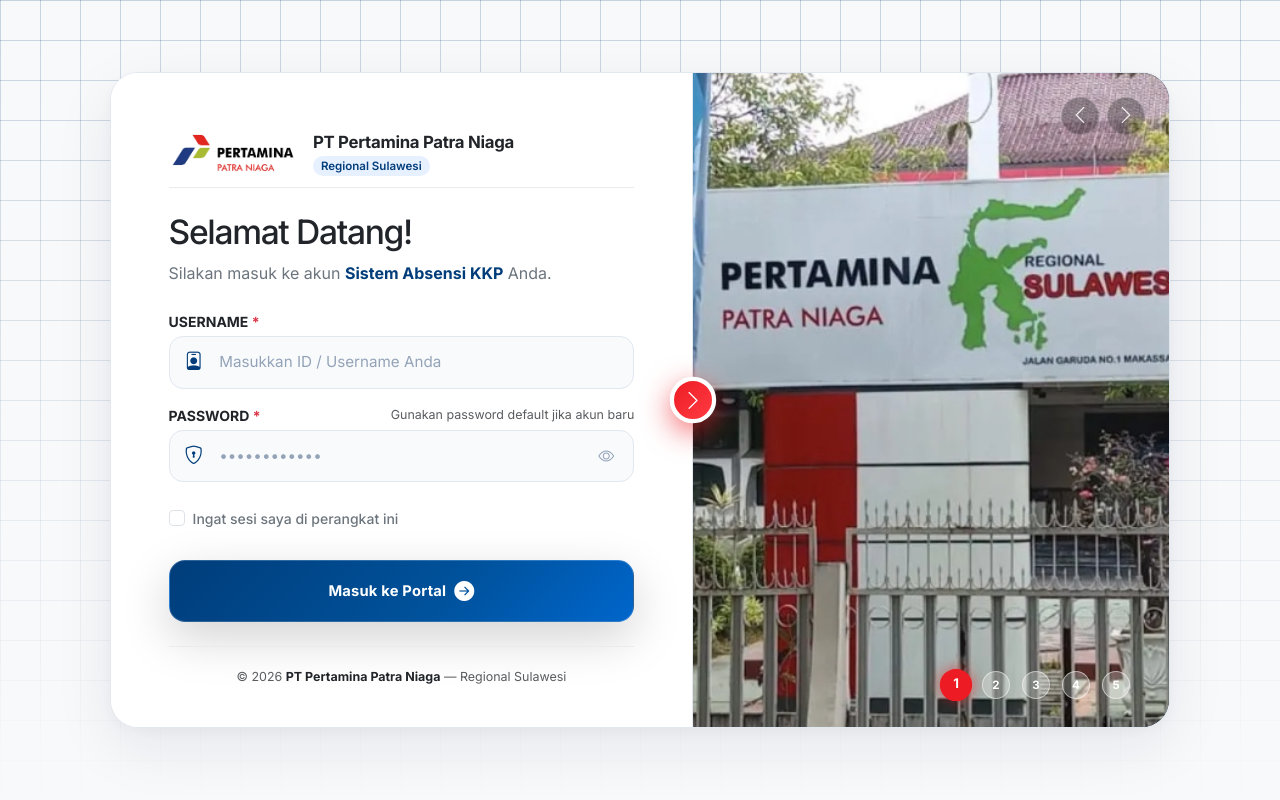
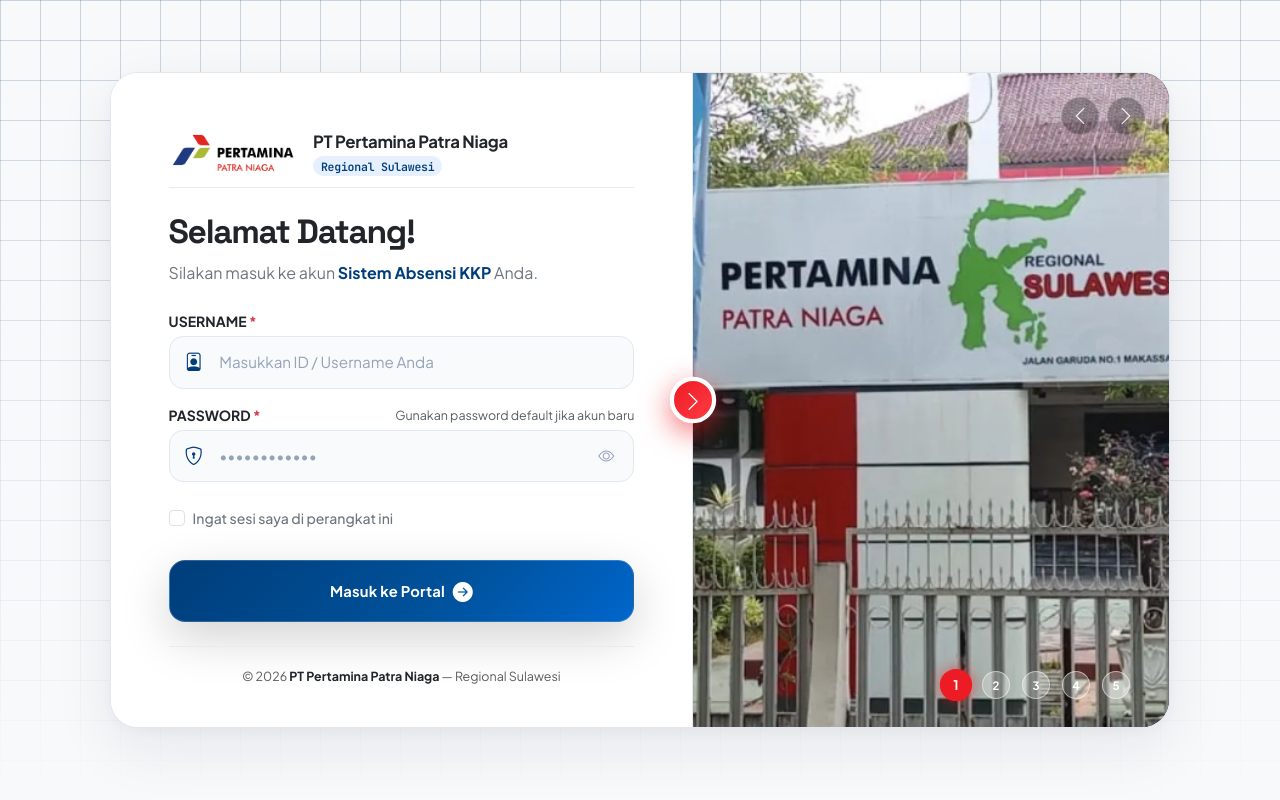
Before and after one commit to sphyyyy/absensi-kkp-pertamina, a Flask app: page /auth/login in a window 1280 px wide. Run offline with Flask 3, Linux system fonts and the light colour scheme.

Commit message:
feat: Upgrade login page typography to Space Grotesk, Plus Jakarta Sans, and JetBrains Mono

```diff
--- a/app/static/css/style.css
+++ b/app/static/css/style.css
@@ -266,6 +266,7 @@ body {
     align-items: center;
     justify-content: center;
     background-color: #f8f9fa;
+    font-family: 'Plus Jakarta Sans', system-ui, -apple-system, sans-serif;
     overflow-x: hidden;
     position: relative;
     padding: 1.5rem;
@@ -364,9 +365,16 @@ body {
 }
 
 .login-welcome-title {
+    font-family: 'Space Grotesk', system-ui, -apple-system, sans-serif;
+    font-weight: 700;
     font-size: 2.1rem;
     letter-spacing: -0.04em;
     line-height: 1.2;
+}
+
+.login-badge-mono {
+    font-family: 'JetBrains Mono', monospace !important;
+    letter-spacing: -0.02em;
 }
 
 
--- a/app/templates/auth/login.html
+++ b/app/templates/auth/login.html
@@ -8,13 +8,13 @@
     <!-- Favicon -->
     <link rel="icon" type="image/svg+xml" href="{{ url_for('static', filename='img/pertamina-logo.svg') }}">
     <link rel="shortcut icon" type="image/svg+xml" href="{{ url_for('static', filename='img/pertamina-logo.svg') }}">
+    <!-- Google Fonts: Space Grotesk (Title), Plus Jakarta Sans (Body/Form), JetBrains Mono (Badges/Mono) -->
     <link rel="preconnect" href="https://fonts.googleapis.com">
     <link rel="preconnect" href="https://fonts.gstatic.com" crossorigin>
-    <link href="https://fonts.googleapis.com/css2?family=Inter:wght@300;400;500;600;700;800;900&display=swap"
-        rel="stylesheet">
+    <link href="https://fonts.googleapis.com/css2?family=JetBrains+Mono:wght@400;500;600&family=Plus+Jakarta+Sans:wght@400;500;600;700;800&family=Space+Grotesk:wght@500;600;700&display=swap" rel="stylesheet">
     <link href="https://cdn.jsdelivr.net/npm/bootstrap@5.3.3/dist/css/bootstrap.min.css" rel="stylesheet">
     <link href="https://cdn.jsdelivr.net/npm/bootstrap-icons@1.11.3/font/bootstrap-icons.min.css" rel="stylesheet">
-    <link href="{{ url_for('static', filename='css/style.css') }}?v=1.0.9" rel="stylesheet">
+    <link href="{{ url_for('static', filename='css/style.css') }}?v=1.1.0" rel="stylesheet">
 </head>
 
 <body class="login-page">
@@ -43,7 +43,7 @@
                                 <h6 class="fw-bolder mb-1 text-dark"
                                     style="font-size: 1.05rem; letter-spacing: -0.3px; line-height: 1.2;">PT Pertamina Patra Niaga</h6>
                                 <span
-                                    class="badge bg-primary bg-opacity-10 text-primary px-2 py-0.5 rounded-pill fw-semibold"
+                                    class="badge bg-primary bg-opacity-10 text-primary px-2 py-0.5 rounded-pill fw-semibold login-badge-mono"
                                     style="font-size: 0.72rem;">Regional Sulawesi</span>
                             </div>
                         </div>
```
